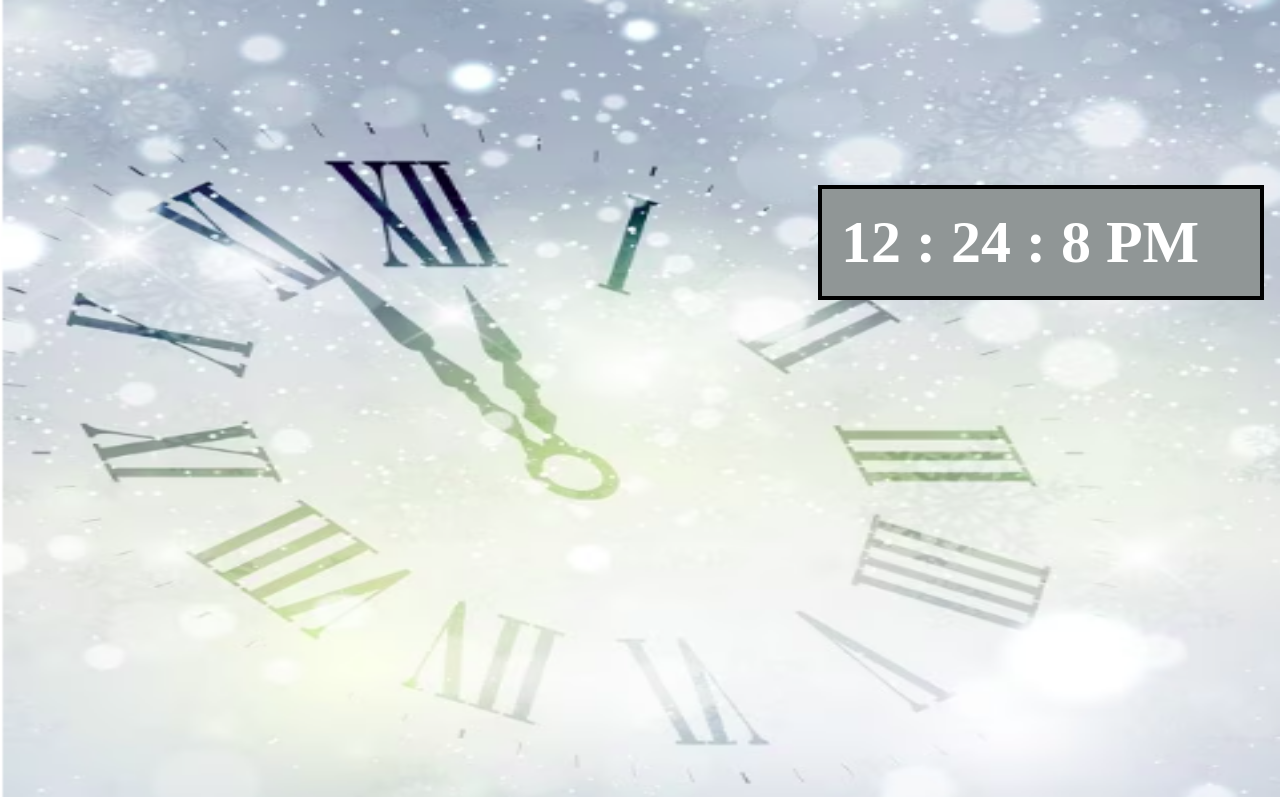
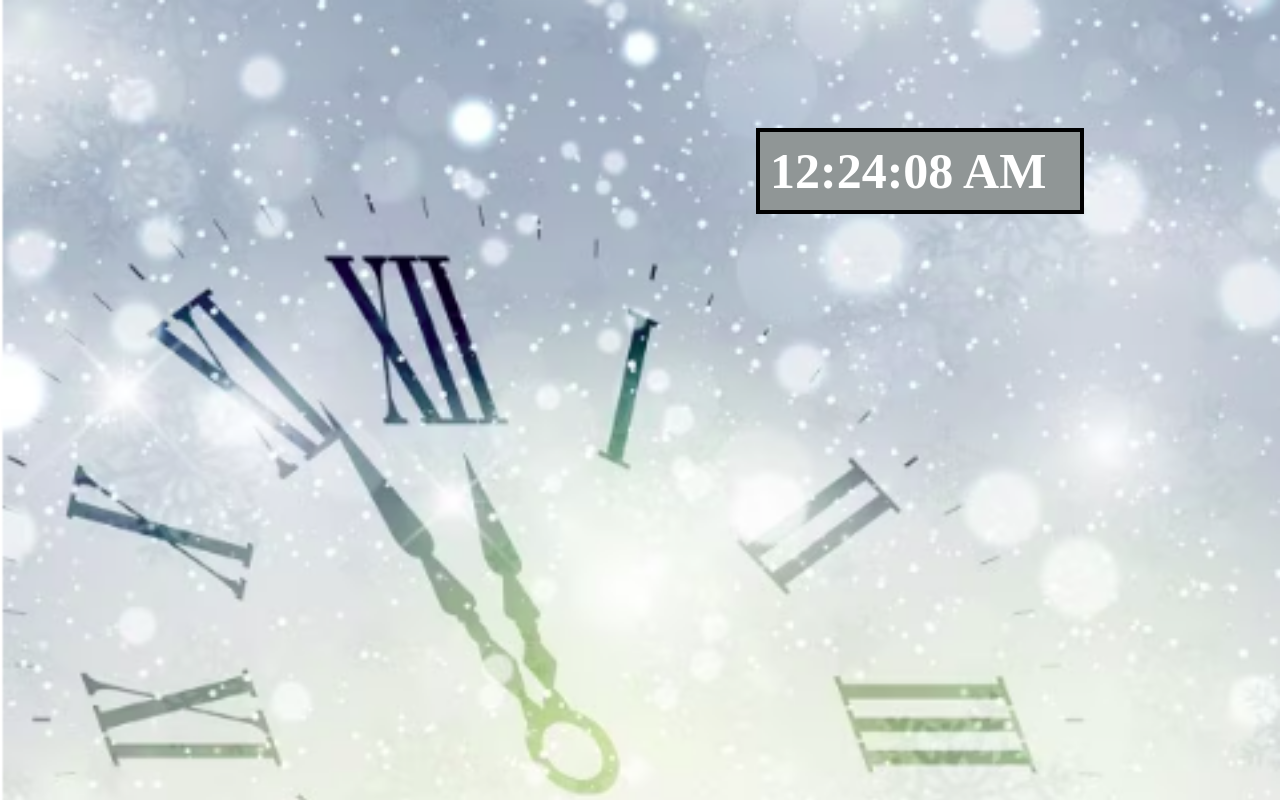
Before and after one commit to ManoliShah03/Javascript_LiveClock, a plain HTML site: page index.html in a window 1280 px wide. Drawn offline with Linux system fonts and the light colour scheme.

Commit message:
my first update

```diff
--- a/index.html
+++ b/index.html
@@ -6,20 +6,13 @@
     <meta name="viewport" content="width=device-width, initial-scale=1.0">
     <title>Live Clock</title>
     <link rel="stylesheet" href="style.css">
-    <script src="script.js" ></script>
+
 </head>
 <body>
-    <img src="image/image.png" alt="image">
-    <div class="main">
 
-        <span id="hours">00</span>
-        <span>:</span>
-        <span id="minutes">00</span>
-        <span>:</span>
-        <span id="seconds">00</span>
-        <span id="AM">AM</span>
+    <div id="main" onload="currentTime()">
 
     </div>
-
+    <script src="script.js" ></script>
 </body>
 </html>
--- a/script.js
+++ b/script.js
@@ -1,22 +1,26 @@
-function display_time()
-{
-    var time = new Date();
-    var hr = time.getHours();
-    var min = time.getMinutes();
-    var sec = time.getSeconds();
-    var AM = document.getElementById('AM');
+function currentTime() {
 
-    if(hr >=12){
-        AM.innerHTML = 'PM';
+    let date = new Date();
+    let hh = date.getHours();
+    let mm = date.getMinutes();
+    let ss = date.getSeconds();
+    let session = "AM";
+
+    if (hh == 0) {
+        hh = 12;
     }
-    else{
-        AM.innerHTML = 'AM';
+    if (hh > 12) {
+        hh = hh - 12;
+        session = "PM";
     }
 
-    document.getElementById('hours').innerHTML = hr;
-    document.getElementById('minutes').innerHTML = min;
-    document.getElementById('seconds').innerHTML = sec;
+    hh = (hh < 10) ? "0" + hh : hh;
+    mm = (mm < 10) ? "0" + mm : mm;
+    ss = (ss < 10) ? "0" + ss : ss;
 
+    let time = hh + ":" + mm + ":" + ss + " " + session;
+
+    document.getElementById("main").innerText = time;
+    let t = setTimeout(function () { currentTime() }, 1000);
 }
-
-setInterval(display_time, 1000);
+currentTime();
--- a/style.css
+++ b/style.css
@@ -1,30 +1,24 @@
-body{
-    margin: 0%;
-    padding: 0%;
+body {
+    font-family:'Times New Roman', Times, serif;
+
+    color: black;
+    margin-top: 10%;
     box-sizing: border-box;
-    font-family: 'Times New Roman', Times, serif
-}
-
-.main{
+    text-align: left;
+    background-image: url(image/image.png);
+    background-size: 100%;
+    margin-left: 20%;
+    font-size: 50px;
     color: white;
-    font-weight: bold;
-    position: absolute;
-    top:20%;
-    left:60%;
-    font-size:60px;
-}
-
-
-img{
-    width: 100%;
-    height: 99.6vh
+    font-weight: bolder;
 }
 
 
 div {
     background-color: rgb(144, 150, 150);
-    width: 400px;
+    width: 300px;
     border: 4px solid black;
-    padding: 19px;
-    margin: 25px 7px 0px 50px;
+    justify-content: center;
+    padding: 10px;
+    margin: 25px 7px 0px 500px;
 }
```
